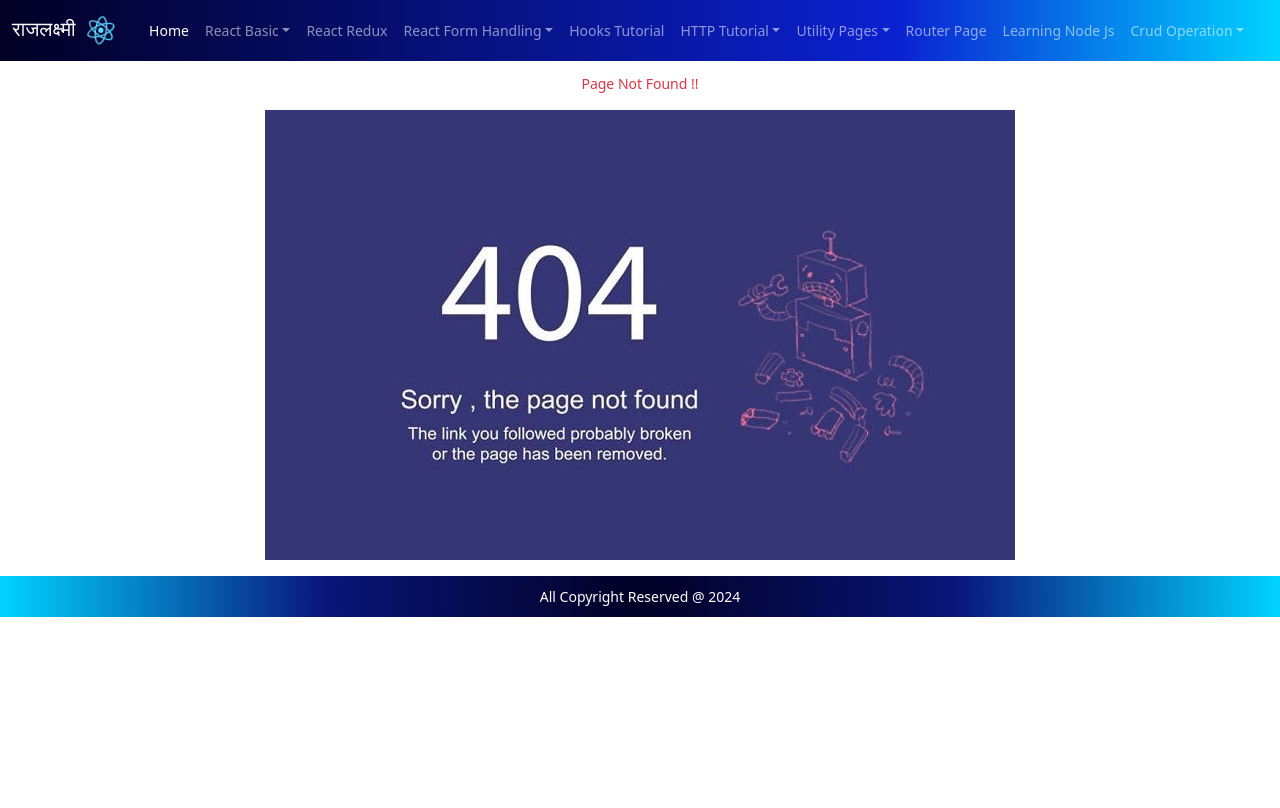
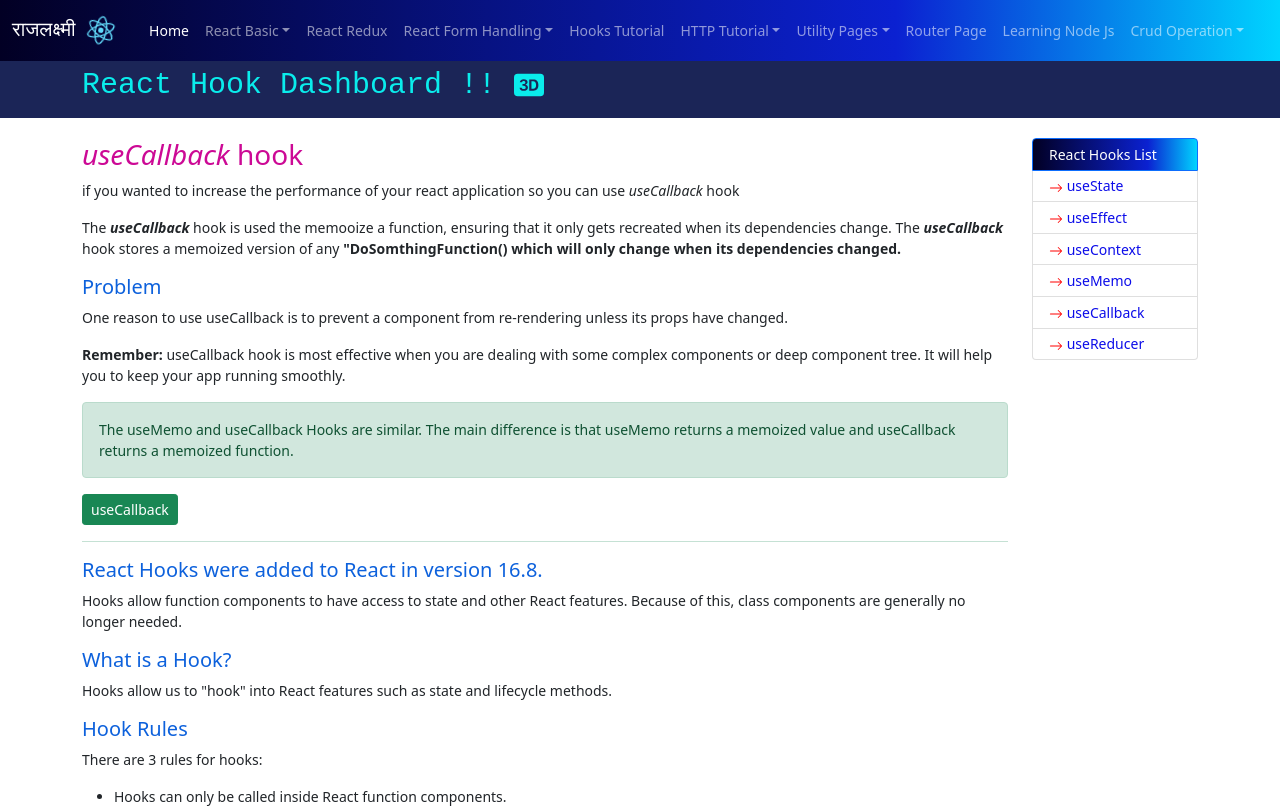
Before and after one commit to rakesh4288/Raj-Lakshmi-React, a React (Create React App) app: page /react-hook-tutorial/use-callback-page in a window 1280 px wide. Before the commit this address had no page. Shown: the top 808 px of the page. Built offline with nearby package versions, Linux system fonts and the light colour scheme.

Commit message:
feat(homePageAndUseCallback): added features

```diff
--- a/src/App.js
+++ b/src/App.js
@@ -41,6 +41,7 @@ import ComputerMaterialDashboard from './Pages/ComputerMaterialDashboard';
 import ComputerMaterialList from './Pages/ComputerMaterialList';
 import ChildToParentPage from './Pages/ChildToParentPage';
 import AscDescOrder from './Pages/AscDescOrder';
+import UseCallInfo from './Components/UseCallInfo';
 
 
 function App() {
@@ -68,6 +69,7 @@ function App() {
             <Route path="use-effect-page" Component={UseEffectInfo} />
             <Route path="use-context-page" Component={UseContextInfo} />
             <Route path="use-memo-page" Component={UseMemoInfo} />
+            <Route path="use-callback-page" Component={UseCallInfo} />
             <Route path="use-reducer-page" Component={UseReducerInfo} />
           </Route>
           <Route path='/react-http-tutorial' Component={ReactHttpPage} />
--- a/src/Assets/index.js
+++ b/src/Assets/index.js
@@ -32,7 +32,8 @@ const AppImages = {
     ComputerParts: require('./computer-parts.png'),
     UseContextImg: require('./use_context_hook_1.png'),
     WhatIsJSX: require('./what_is_JSX.png'),
-    UseEffectWithAsync: require('./use_effect_with_async.png')
+    UseEffectWithAsync: require('./use_effect_with_async.png'),
+    ReactJsAdvantages: require('./react_js_advantages.png')
 }
 
 export default AppImages;
--- /dev/null
+++ b/src/Components/UseCallInfo.jsx
@@ -0,0 +1,38 @@
+import React, { useCallback } from "react";
+
+const UseCallInfo = () => {
+
+    const callbackFuntion = useCallback(() => {
+        console.log('inside UseCallbackInfo Page');
+    }, []);
+    return (
+        <div id="use-callback-info">
+            <h3><i>useCallback</i> hook </h3>
+            <p>
+                if you wanted to increase the performance of your react application so you can use <i>useCallback</i> hook
+            </p>
+
+            <p>
+                The <b><i>useCallback</i></b> hook is used the memooize a function, ensuring that it only gets recreated when its dependencies change. The <b><i>useCallback</i></b> hook stores a memoized version of any <b>"DoSomthingFunction() which will only change when its dependencies changed.</b>
+            </p>
+            <h5>Problem</h5>
+            <p>
+                One reason to use useCallback is to prevent a component from re-rendering unless its props have changed.
+            </p>
+
+            <p>
+                <b>Remember:</b> useCallback hook is most effective when you are dealing with some complex components or deep component tree. It will help you to keep your app running smoothly.
+            </p>
+
+            <p className="alert alert-success">
+                The useMemo and useCallback Hooks are similar. The main difference is that useMemo returns a memoized value and useCallback returns a memoized function.
+            </p>
+
+            <button className="btn btn-success btn-sm" onClick={callbackFuntion}>useCallback</button>
+
+            <hr className="bg-success"/>
+        </div>
+    )
+}
+
+export default UseCallInfo;
--- a/src/Components/UseContextInfo.jsx
+++ b/src/Components/UseContextInfo.jsx
@@ -10,7 +10,7 @@ const districtName = createContext();
 const UseContextInfo = () => {
     return(
         <div id="use-context-info">
-            <h3> UseContextInfo Hook </h3>
+            <h3> <i>useContext</i> Hook </h3>
             <p>
                 hook is useful for sharing the global info into all its child component. While using this we can ignore to use props because useContext helping to share the global info at very deep level component
             </p>
--- a/src/Components/UseEffectInfo.jsx
+++ b/src/Components/UseEffectInfo.jsx
@@ -4,7 +4,7 @@ import AppImages from "../Assets";
 const UseEffectInfo = () => {
     return(
         <div id="use-effect-info">
-            <h4> A brief introduction of about useEffect Hook</h4>
+            <h4> A brief introduction of about <i>useEffect</i> Hook</h4>
             <p className="alert alert-info">
                 The useEffect Hook allows you to perform side effects in your components.
             </p>
--- a/src/Components/UseReducerInfo.jsx
+++ b/src/Components/UseReducerInfo.jsx
@@ -37,7 +37,7 @@ const UseReducerInfo = () => {
 
     return(
         <div id="use-reducer-info">
-            <h3> useReducer React Hook Page <Icon.BagPlusFill /> </h3>
+            <h3> <i>useReducer</i> React Hook Page <Icon.BagPlusFill /> </h3>
             <ul>
                 <li>useReducer hook is a very powerful hook that can simplify the complex state management in your react application.</li>
                 <li>This hook is verfy helpful for handling the large amount of todo function using the switch case.</li>
--- a/src/Components/UseStateInfo.jsx
+++ b/src/Components/UseStateInfo.jsx
@@ -4,7 +4,7 @@ import AppImages from "../Assets";
 const UseStateInfo = () => {
     return(
         <div id="use-state-info">
-            <h3> UseStateInfo Page</h3>
+            <h3> <i>useState</i> hook</h3>
             <p>The React <b>useState</b> Hook allows us to track state in a function component.</p>
             <p>State generally refers to data or properties that need to be tracking in an application.</p>
 
--- a/src/Pages/HomePage.jsx
+++ b/src/Pages/HomePage.jsx
@@ -48,6 +48,24 @@ const HomePage = () => {
                             <li>This is library very large and its very difficult to understand for beginner level</li>
                             <li>Coding gets complicated because its uses inline tamplating with JSX</li>
                         </ul>
+                    </div>
+                </div>
+
+                <hr className="bg-primary" />
+
+                <div className="row">
+                    <div className="col-md-6">
+                        <p>
+                            <img src={AppImages.ReactJsAdvantages} className="img-fluid" alt="ReactJsAdvantages" />
+                        </p>
+                    </div>
+
+                    <div className="col-md-6">
+                        <h6>
+                            The current version of React is 19.0.0, which was released on December 5, 2024. React 19 is designed to improve performance and efficiency, and to streamline web development processes. It's compatible with most existing React projects, but there are some changes and deprecated features that developers should be aware of.
+                        </h6>
+
+                        <h5>What is the stable version of React: React 18  which was released on March 29, 2022.</h5>
                     </div>
                 </div>
 
--- a/src/Pages/ReactHookPage.jsx
+++ b/src/Pages/ReactHookPage.jsx
@@ -71,6 +71,11 @@ const ReactHookPage = () => {
                                 </li>
 
                                 <li className="list-group-item">
+                                    <Link to="use-callback-page" className="link">
+                                    <Icon.ArrowRight color="red"  /> useCallback</Link>
+                                </li>
+
+                                <li className="list-group-item">
                                     <Link to="use-reducer-page" className="link">
                                         <Icon.ArrowRight color="red"  /> useReducer
                                     </Link>
```
Also changed, not shown: src/Assets/react_js_advantages.png (added).
